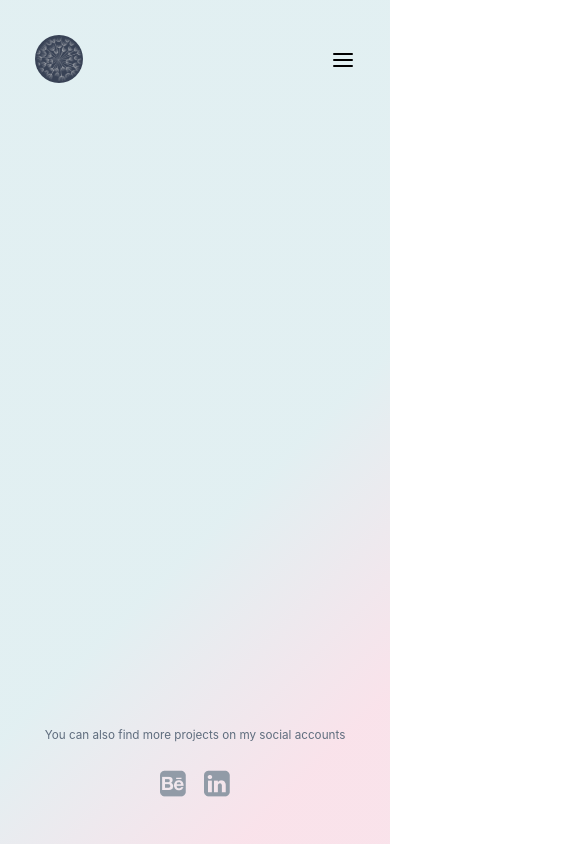
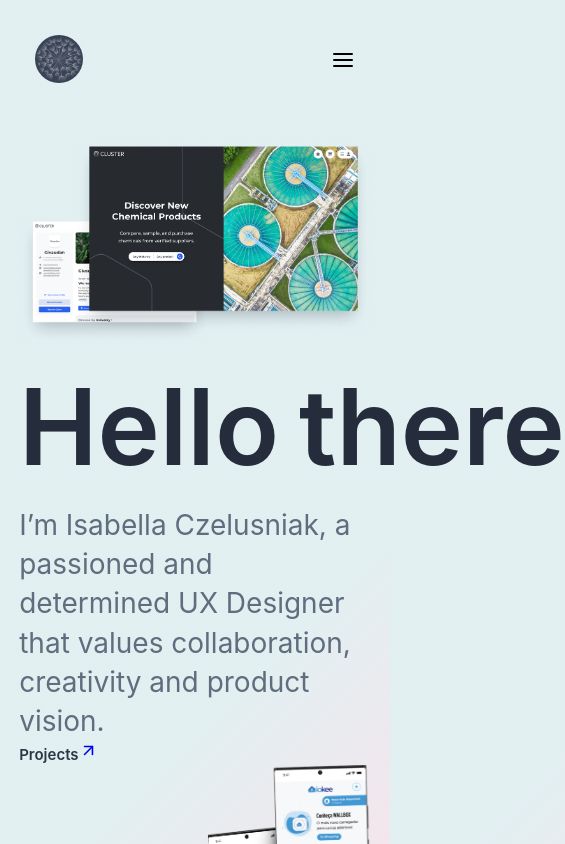
Before and after one commit to bervalim/portfolio-Isabella, a React (Vite) app: page / in a window 390 px wide. Shown: the top 844 px of the page, 565 px wide, since content can reach past the window. Built offline with nearby package versions, Linux system fonts and the light colour scheme.

Commit message:
home page sratch

```diff
--- a/package.json
+++ b/package.json
@@ -12,6 +12,7 @@
   "dependencies": {
     "framer-motion": "^12.5.0",
     "react": "^19.0.0",
+    "react-awesome-reveal": "^4.3.1",
     "react-dom": "^19.0.0",
     "react-icons": "^5.5.0",
     "react-router-dom": "^6.30.0",
--- /dev/null
+++ b/src/components/HomePageSection/index.tsx
@@ -0,0 +1,70 @@
+import { FiArrowUpRight } from "react-icons/fi";
+import { Link } from "react-router-dom";
+import style from "./style.module.scss";
+import { Zoom } from "react-awesome-reveal";
+import { useEffect, useRef, useState } from "react";
+import Cluster2 from "../../assets/Cluster4.png"
+import Iokee from "../../assets/Iooke4.png";
+
+export const HomePageSetion = () => {
+  const thereRef = useRef<HTMLSpanElement>(null);
+  const [animateThere, setAnimateThere] = useState(false);
+
+  // Ativa no scroll
+  useEffect(() => {
+    const observer = new IntersectionObserver(
+      ([entry]) => {
+        if (entry.isIntersecting) setAnimateThere(true);
+      },
+      { threshold: 0.5 }
+    );
+
+    if (thereRef.current) observer.observe(thereRef.current);
+
+    return () => {
+      if (thereRef.current) observer.unobserve(thereRef.current);
+    };
+  }, []);
+
+  const triggerAnimation = () => {
+    // Remove e reativa a classe pra reiniciar animação
+    setAnimateThere(false);
+    setTimeout(() => setAnimateThere(true), 10);
+  };
+
+  return (
+    <section className={style.section}>
+      <div className="container">
+        <img src={Cluster2} className={style.cluster}/>
+        <div className={style.flexbox}>
+          <h1 className="title biggest">
+            <div className={style.flex} onMouseEnter={triggerAnimation} onClick={triggerAnimation}>
+              <Zoom triggerOnce duration={1100} as="span">
+                <span className={style.hello}>Hello </span>
+              </Zoom>
+              <span
+                ref={thereRef}
+                className={`${style.there} ${animateThere ? style.animateThere : ""}`}
+              >
+                there
+              </span>
+            </div>
+          </h1>
+
+          <p className="paragraph biggest">
+            I’m Isabella Czelusniak, a passioned and determined UX Designer that
+            values collaboration, creativity and product vision.
+          </p>
+
+          <div className={style.link}>
+            <Link to="/projects">
+              <span className="paragraph six">Projects</span>
+              <FiArrowUpRight size={19} />
+            </Link>
+          </div>
+        </div>
+        <img src={Iokee} className={style.iokee}/>
+      </div>
+    </section>
+  );
+};
--- /dev/null
+++ b/src/components/HomePageSection/style.module.scss
@@ -0,0 +1,106 @@
+.section{
+
+    .cluster{
+        width: 100%;
+
+        max-width: 600px;
+    }
+
+    .iokee{
+        width: 100%;
+        max-width: 800px;
+    }
+    .flexbox {
+        display: flex;
+        flex-direction: column;
+        justify-content: center;
+        width: 100%;
+        // height: 100vh;
+
+        h1 {
+          width: 100%;
+        }
+
+        .flex{
+            display: flex;
+            flex-direction: row;
+            gap: 20px;
+        }
+
+        p{
+            max-width: 1000px;
+        }
+
+
+
+
+//         .hello,
+//     .there {
+//   display: inline-block;
+// }
+
+        // max-width: 1000px;
+        // padding: 100px 20px; // espaçamento interno
+      }
+    svg {
+        transition: transform 0.2s ease;
+      }
+
+      &:hover {
+        color: var(--primary-color);
+
+        svg {
+          transform: translateX(3px);
+        }
+      }
+
+      span:hover{
+        text-decoration: underline;
+      }
+
+      .there {
+        transform-origin: bottom right; // Como uma porta girando da esquerda
+      }
+
+      @keyframes thereKick {
+        0% {
+          transform: translateX(100vw) rotate(90deg);
+          opacity: 0;
+        }
+
+        20% {
+          transform: translateX(80vw) rotate(60deg);
+          opacity: 1;
+        }
+
+        40% {
+          transform: translateX(40vw) rotate(30deg);
+        }
+
+        60% {
+          transform: translateX(20vw) rotate(10deg);
+        }
+
+        80% {
+          transform: translateX(5px) rotate(3deg);
+        }
+
+        100% {
+          transform: translateX(0) rotate(0deg);
+        }
+      }
+      .there {
+        display: inline-block;
+        white-space: nowrap;
+        transform-origin: bottom right;
+      }
+
+      .animateThere {
+        animation: thereKick 1.2s ease-in-out forwards;
+      }
+
+
+
+
+
+}
--- a/src/pages/HomePage/index.tsx
+++ b/src/pages/HomePage/index.tsx
@@ -1,9 +1,13 @@
-import { DefaultTemplate } from "../../components/DefaultTemplate"
+import { Header } from "../../components/Header"
+import { HomePageSetion } from "../../components/HomePageSection"
 
 export const HomePage = () => {
     return (
-        <DefaultTemplate>
-            <></>
-        </DefaultTemplate>
+            <>
+                <Header/>
+                <HomePageSetion/>
+            </>
+
+
     )
 }
--- a/src/styles/typography.scss
+++ b/src/styles/typography.scss
@@ -20,6 +20,13 @@
         font-size: clamp(30px, 4vw, 36px);
     }
 
+    &.biggest{
+        font-weight: 600;
+        color: var(--gray-800);
+        font-size: clamp(3rem, 27vw, 250px);
+        line-height: 150%;
+    }
+
     &.subtitle{
         color: var(--gray-50);
         font-size: clamp(1.5625rem, 4vw, 1.875rem);
@@ -30,6 +37,12 @@
 .paragraph{
     font-family: var(--font-primary);
     line-height: 1.4;
+
+    &.biggest{
+        font-weight: 400;
+        color: var(--gray-50);
+        font-size: clamp(28px,5vw,32px);
+    }
 
     &.one{
         font-weight: 500;
```
Also changed, not shown: 1 other file (tests, documents, lock files or other folders).
